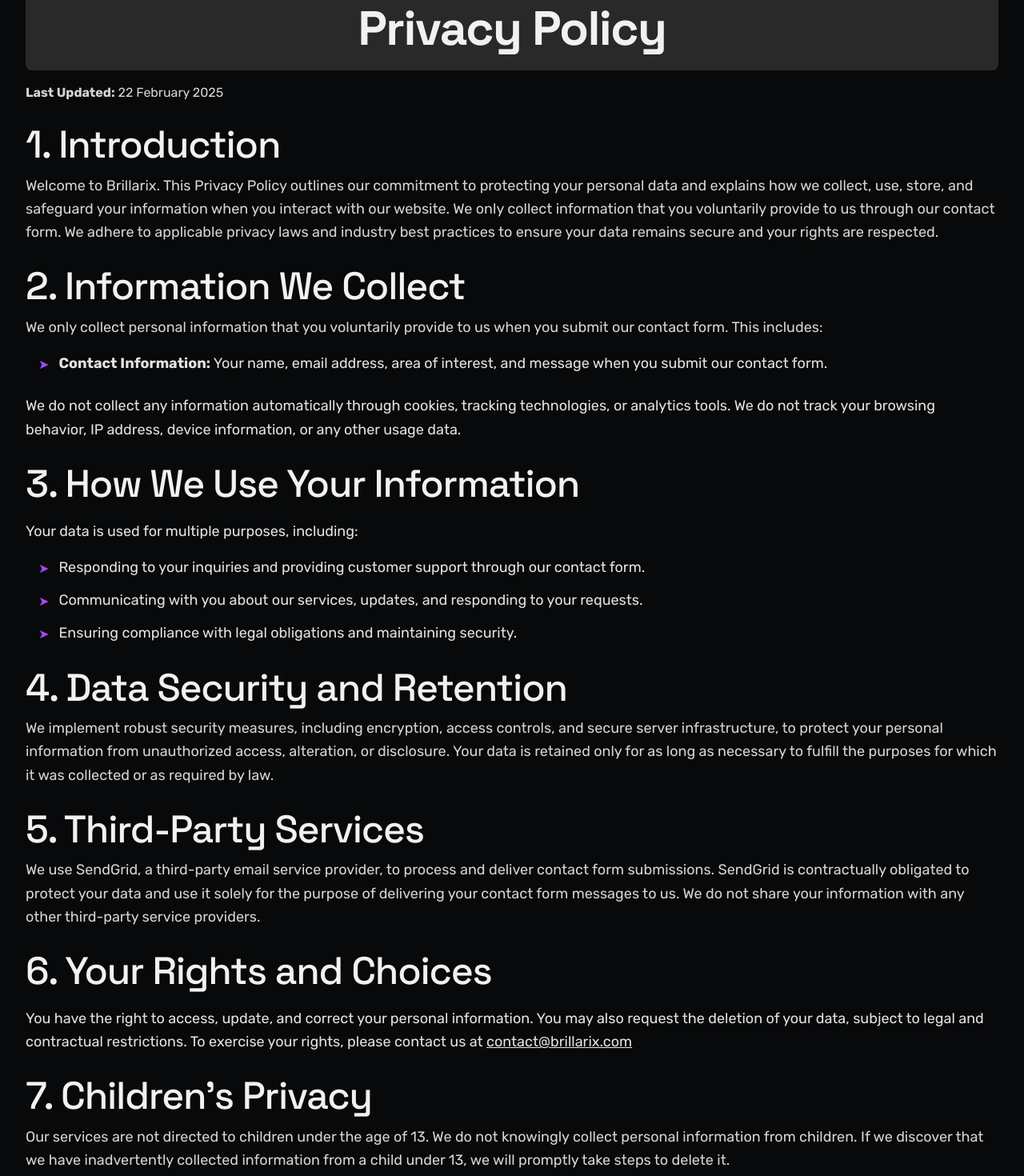
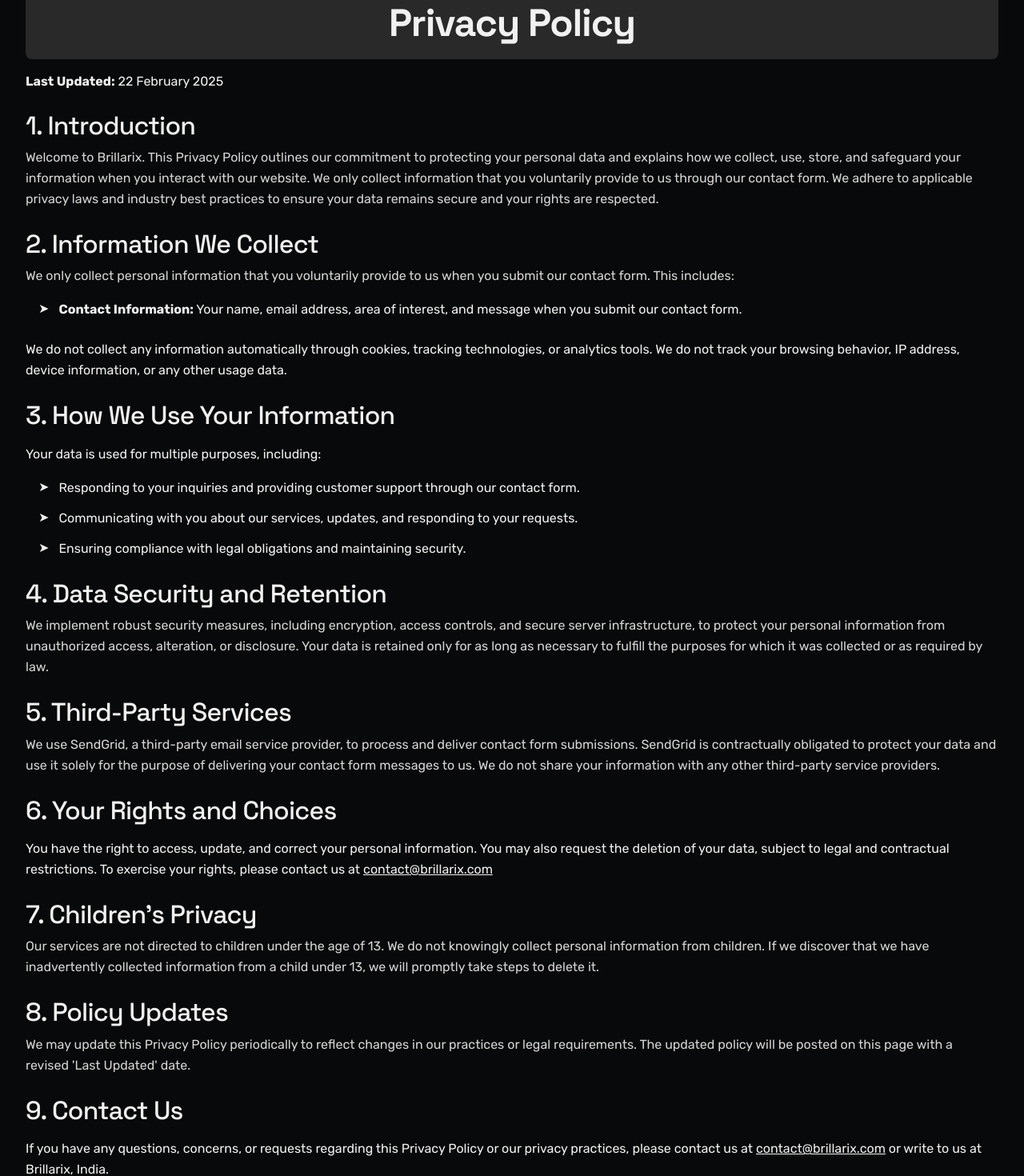
Before and after one commit to team-brillarix/brillarix-website, a Next.js app: page /privacy-policy in a window 1280 px wide. Shown: the part 160-1630 px from the top of the page at 80% size. Built offline with nearby package versions, Linux system fonts and the light colour scheme; no server answers.

Commit message:
Minor changes

```diff
--- a/src/app/privacy-policy/page.tsx
+++ b/src/app/privacy-policy/page.tsx
@@ -12,11 +12,11 @@ export default function PrivacyPolicyPage() {
         {/* Title Section */}
         <div className="flex flex-col gap-4 pb-6">
           <div className="bg-gray-dark-3 rounded-lg px-6 py-4">
-            <Heading variant="h1" weight="bold">
+            <Heading variant="h2" as="h1">
               Privacy Policy
             </Heading>
           </div>
-          <p className="text-sm sm:text-base text-gray-light-3">
+          <p className="text-sm sm:text-base text-gray-light-1">
             <strong>Last Updated:</strong> 22 February 2025
           </p>
         </div>
@@ -24,13 +24,13 @@ export default function PrivacyPolicyPage() {
         {/* Section 1: Introduction */}
         <div className="flex flex-col gap-4 pb-6">
           <Heading
-            variant="h2"
+            variant="h4"
             as="h2"
             align="left"
             weight="medium"
             children="1. Introduction"
             subtitleAs="p"
-            subtitleClassName="text-base sm:text-lg text-gray-light-2"
+            subtitleClassName="text-sm sm:text-base text-gray-light-1"
             subtitle="Welcome to Brillarix. This Privacy Policy outlines our commitment to protecting your personal data and explains how we collect, use, store, and safeguard your information when you interact with our website. We only collect information that you voluntarily provide to us through our contact form. We adhere to applicable privacy laws and industry best practices to ensure your data remains secure and your rights are respected."
           />
         </div>
@@ -38,24 +38,24 @@ export default function PrivacyPolicyPage() {
         {/* Section 2: Information We Collect */}
         <div className="flex flex-col gap-4 pb-6">
           <Heading
-            variant="h2"
+            variant="h4"
             as="h2"
             align="left"
             weight="medium"
             children="2. Information We Collect"
             subtitleAs="p"
-            subtitleClassName="text-base sm:text-lg text-gray-light-2"
+            subtitleClassName="text-sm sm:text-base text-gray-light-1"
             subtitle="We only collect personal information that you voluntarily provide to us when you submit our contact form. This includes:"
           />
           <div className="flex flex-col gap-3 pl-4">
             <div className="flex items-start gap-3">
-              <span className="text-purple-500 mt-1">➤</span>
-              <p className="text-base sm:text-lg text-gray-light-2 leading-relaxed">
+              <span>➤</span>
+              <p className="text-sm sm:text-base text-gray-light-1 leading-relaxed">
                 <strong>Contact Information:</strong> Your name, email address, area of interest, and message when you submit our contact form.
               </p>
             </div>
           </div>
-          <p className="text-base sm:text-lg text-gray-light-2 leading-relaxed mt-2">
+          <p className="text-sm sm:text-base text-gray-light-1 leading-relaxed mt-2">
             We do not collect any information automatically through cookies, tracking technologies, or analytics tools. We do not track your browsing behavior, IP address, device information, or any other usage data.
           </p>
         </div>
@@ -63,31 +63,31 @@ export default function PrivacyPolicyPage() {
         {/* Section 3: How We Use Your Information */}
         <div className="flex flex-col gap-4 pb-6">
           <Heading
-            variant="h2"
+            variant="h4"
             as="h2"
             align="left"
             weight="medium"
             children="3. How We Use Your Information"
           />
-          <p className="text-base sm:text-lg text-gray-light-2 leading-relaxed">
+          <p className="text-sm sm:text-base text-gray-light-1 leading-relaxed">
             Your data is used for multiple purposes, including:
           </p>
           <div className="flex flex-col gap-3 pl-4">
             <div className="flex items-start gap-3">
-              <span className="text-purple-500 mt-1">➤</span>
-              <p className="text-base sm:text-lg text-gray-light-2 leading-relaxed">
+              <span>➤</span>
+              <p className="text-sm sm:text-base text-gray-light-1 leading-relaxed">
                 Responding to your inquiries and providing customer support through our contact form.
               </p>
             </div>
             <div className="flex items-start gap-3">
-              <span className="text-purple-500 mt-1">➤</span>
-              <p className="text-base sm:text-lg text-gray-light-2 leading-relaxed">
+              <span>➤</span>
+              <p className="text-sm sm:text-base text-gray-light-1 leading-relaxed">
                 Communicating with you about our services, updates, and responding to your requests.
               </p>
             </div>
             <div className="flex items-start gap-3">
-              <span className="text-purple-500 mt-1">➤</span>
-              <p className="text-base sm:text-lg text-gray-light-2 leading-relaxed">
+              <span>➤</span>
+              <p className="text-sm sm:text-base text-gray-light-1 leading-relaxed">
                 Ensuring compliance with legal obligations and maintaining security.
               </p>
             </div>
@@ -97,13 +97,13 @@ export default function PrivacyPolicyPage() {
         {/* Section 4: Data Security and Retention */}
         <div className="flex flex-col gap-4 pb-6">
           <Heading
-            variant="h2"
+            variant="h4"
             as="h2"
             align="left"
             weight="medium"
             children="4. Data Security and Retention"
             subtitleAs="p"
-            subtitleClassName="text-base sm:text-lg text-gray-light-2"
+            subtitleClassName="text-sm sm:text-base text-gray-light-1"
             subtitle="We implement robust security measures, including encryption, access controls, and secure server infrastructure, to protect your personal information from unauthorized access, alteration, or disclosure. Your data is retained only for as long as necessary to fulfill the purposes for which it was collected or as required by law."
           />
         </div>
@@ -111,13 +111,13 @@ export default function PrivacyPolicyPage() {
         {/* Section 5: Third-Party Services */}
         <div className="flex flex-col gap-4 pb-6">
           <Heading
-            variant="h2"
+            variant="h4"
             as="h2"
             align="left"
             weight="medium"
             children="5. Third-Party Services"
             subtitleAs="p"
-            subtitleClassName="text-base sm:text-lg text-gray-light-2"
+            subtitleClassName="text-sm sm:text-base text-gray-light-1"
             subtitle="We use SendGrid, a third-party email service provider, to process and deliver contact form submissions. SendGrid is contractually obligated to protect your data and use it solely for the purpose of delivering your contact form messages to us. We do not share your information with any other third-party service providers."
           />
         </div>
@@ -125,13 +125,13 @@ export default function PrivacyPolicyPage() {
         {/* Section 6: Your Rights and Choices */}
         <div className="flex flex-col gap-4 pb-6">
           <Heading
-            variant="h2"
+            variant="h4"
             as="h2"
             align="left"
             weight="medium"
             children="6. Your Rights and Choices"
           />
-          <p className="text-base sm:text-lg text-gray-light-2 leading-relaxed">
+          <p className="text-sm sm:text-base text-gray-light-1 leading-relaxed">
             You have the right to access, update, and correct your personal information. You may also request the deletion of your data, subject to legal and contractual restrictions. To exercise your rights, please contact us at <a href="mailto:contact@brillarix.com" className="underline">contact@brillarix.com</a>
           </p>
         </div>
@@ -139,13 +139,13 @@ export default function PrivacyPolicyPage() {
         {/* Section 7: Children's Privacy */}
         <div className="flex flex-col gap-4 pb-6">
           <Heading
-            variant="h2"
+            variant="h4"
             as="h2"
             align="left"
             weight="medium"
             children="7. Children's Privacy"
             subtitleAs="p"
-            subtitleClassName="text-base sm:text-lg text-gray-light-2"
+            subtitleClassName="text-sm sm:text-base text-gray-light-1"
             subtitle="Our services are not directed to children under the age of 13. We do not knowingly collect personal information from children. If we discover that we have inadvertently collected information from a child under 13, we will promptly take steps to delete it."
           />
         </div>
@@ -153,13 +153,13 @@ export default function PrivacyPolicyPage() {
         {/* Section 8: Policy Updates */}
         <div className="flex flex-col gap-4 pb-6">
           <Heading
-            variant="h2"
+            variant="h4"
             as="h2"
             align="left"
             weight="medium"
             children="8. Policy Updates"
             subtitleAs="p"
-            subtitleClassName="text-base sm:text-lg text-gray-light-2"
+            subtitleClassName="text-sm sm:text-base text-gray-light-1"
             subtitle="We may update this Privacy Policy periodically to reflect changes in our practices or legal requirements. The updated policy will be posted on this page with a revised 'Last Updated' date."
           />
         </div>
@@ -167,13 +167,13 @@ export default function PrivacyPolicyPage() {
         {/* Section 9: Contact Us */}
         <div className="flex flex-col gap-4 pb-6">
           <Heading
-            variant="h2"
+            variant="h4"
             as="h2"
             align="left"
             weight="medium"
             children="9. Contact Us"
           />
-          <p className="text-base sm:text-lg text-gray-light-2 leading-relaxed">
+          <p className="text-sm sm:text-base text-gray-light-1 leading-relaxed">
             If you have any questions, concerns, or requests regarding this Privacy Policy or our privacy practices, please contact us at <a href="mailto:contact@brillarix.com" className="underline">contact@brillarix.com</a> or write to us at Brillarix, India.
           </p>
         </div>
--- a/src/components/TrustedByInnovators/InnovatorCard.tsx
+++ b/src/components/TrustedByInnovators/InnovatorCard.tsx
@@ -31,15 +31,15 @@ export function InnovatorCard({ innovator }: InnovatorCardProps) {
 
       <hr className="border-gray-light-9" />
 
-      <div className="flex flex-col justify-start gap-4 min-h-28">
+      <div className="flex flex-col justify-start gap-4 min-h-30">
         <p className="text-base font-medium text-white">{innovator.testimonialTitle}</p>
         <p className="text-base font-regular text-gray-light-5">{innovator.testimonialText}</p>
       </div>
 
       <hr className="border-gray-light-9" />
 
-      <div className="flex flex-row items-center w-full h-24 justify-between">
-        <Image src={innovator.companyLogo} alt={innovator.company} width={200} height={96} className="object-contain" />
+      <div className="flex items-center justify-start w-full h-10 relative">
+        <Image src={innovator.companyLogo} alt={innovator.company} fill className="object-contain brightness-0 invert" />
       </div>
     </div>
   );
--- a/src/components/TrustedByInnovators/TrustedByInnovators.tsx
+++ b/src/components/TrustedByInnovators/TrustedByInnovators.tsx
@@ -42,7 +42,7 @@ export default function TrustedByInnovators() {
         headingWeight="bold"
         headingAlign="center"
       >
-        <div className="absolute z-0 top-42 md:top-58 lg:top-46 pointer-events-none">
+        <div className="absolute z-0 top-54 lg:top-46 pointer-events-none">
           <Image
             src="/trusted-by-innovators/background.png"
             alt="Background Pattern"
--- a/src/constants/innovators.ts
+++ b/src/constants/innovators.ts
@@ -18,7 +18,7 @@ export const innovatorsData: Innovator[] = [
     company: 'Visionary Clouds',
     position: 'Founder',
     testimonialTitle: 'Website Transformation',
-    testimonialText: "I'm absolutely loving the new website BRILLARIX built for my business! Their team was a pleasure to work with - they really understood what I was looking for and delivered a site that exceeded my expectations. The design is gorgeous, the functionality is top-notch, and the customer service is unbeatable. I've already seen a significant increase in engagement and conversions since launching the new site. If you're looking for a website that will help take your business to the next level, I highly recommend BRILLARIX!",
+    testimonialText: "BRILLARIX built a stunning, high-performing website that exceeded my expectations. The team understood exactly what I needed and delivered flawless design and functionality. I’ve already seen a strong boost in engagement and conversions.",
     companyLogo: '/client-logos/VisionaryClouds.png',
   },
   {
@@ -28,11 +28,11 @@ export const innovatorsData: Innovator[] = [
     company: 'Signm',
     position: 'Product Manager',
     testimonialTitle: 'Exceptional Service',
-    testimonialText: 'Collaborating with Brillarix was a remarkable experience. Their team quickly grasped our requirements, maintained excellent communication, and consistently met deadlines. What started as a simple concept evolved into a polished, customer-ready product promptly. Their expertise and valuable insights not only expedited the process but also resulted in substantial cost savings.',
+    testimonialText: 'Brillarix grasped our requirements instantly and maintained excellent communication. They transformed a basic concept into a refined, customer-ready product. Their insights accelerated development and delivered significant cost savings.',
     companyLogo: '/client-logos/Signm.png',
   },
   {
-    id: '3',
+    id: '4',
     name: 'David Smith',
     image: '/trusted-by-innovators/user-3.png',
     company: 'Streamlined Media',
```
Also changed, not shown: src/app/terms-of-service/page.tsx (+28 -28 lines).
